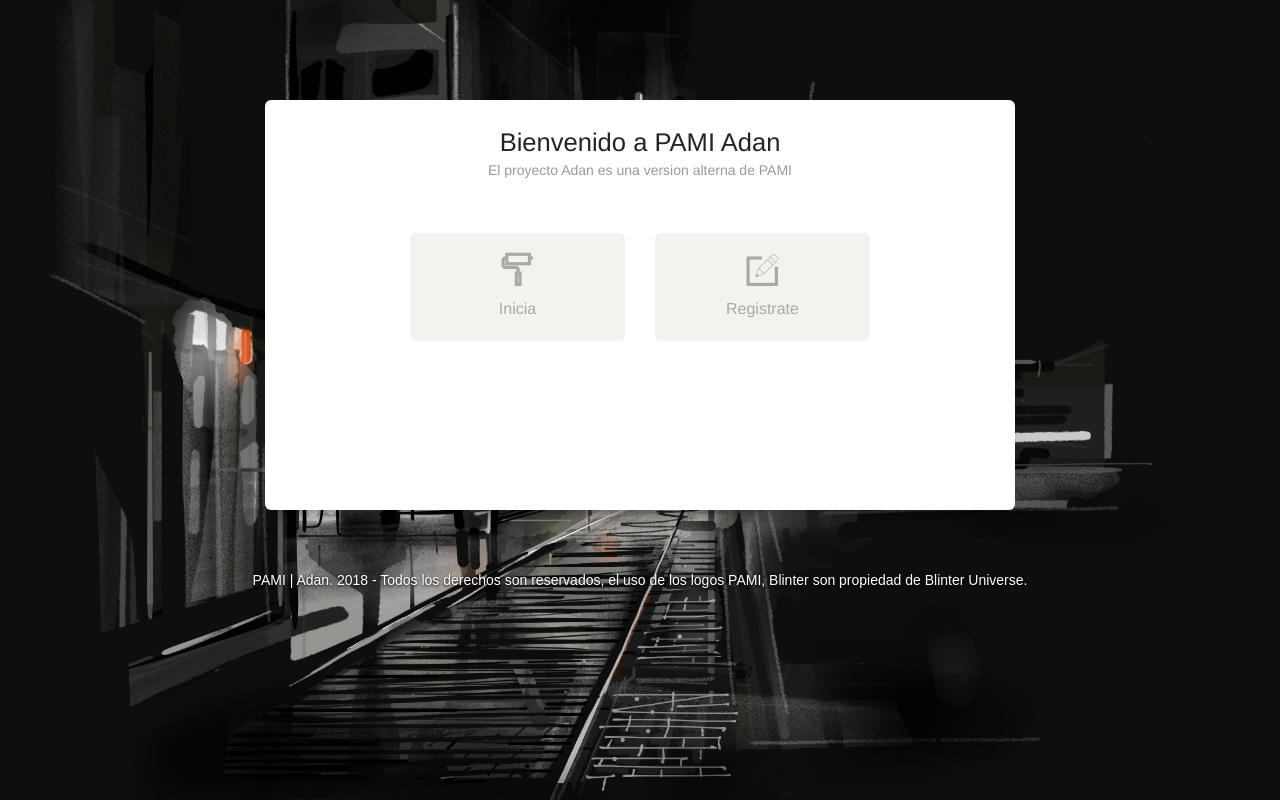
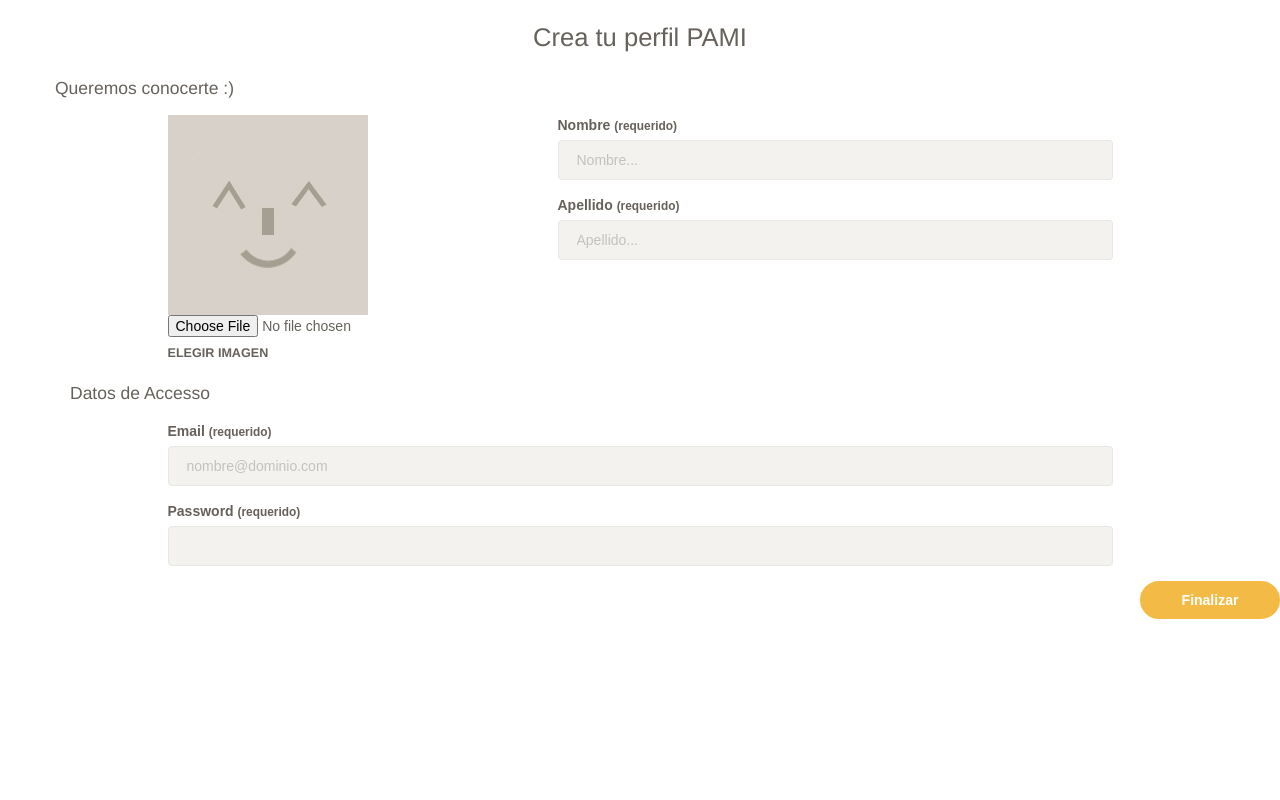
Before and after one commit to ViElectronicEntertainment/adan, a PHP site: page / in a window 1280 px wide. Run offline with PHP 8.4, Linux system fonts and the light colour scheme; some libraries are stand-ins or nearby versions; some web fonts are replaced.

Commit message:
0.0.0.2
Index

```diff
--- a/index.php
+++ b/index.php
@@ -1,5 +1,6 @@
 <!DOCTYPE html>
 <html lang="es">
+
 <head>
     <meta charset="utf-8" />
     <meta http-equiv="X-UA-Compatible" content="IE=edge,chrome=1" />
@@ -19,62 +20,61 @@
     <link href="assets/css/themify-icons.css" rel="stylesheet">
 </head>
 
+<head>
+    <title>Registro Alpha PAMI Adan</title>
+</head>
+
 <body>
-	<div class="image-container set-full-height" style="background-image: url('assets/img/paper-1.jpeg')">
-		<!--   Big container   -->
     <div class="container">
-	        <div class="row">
-		        <div class="col-sm-8 col-sm-offset-2">
-		            <!--      Wizard container        -->
-		            <div class="wizard-container">
-		                <div class="card wizard-card" data-color="orange" id="wizardProfile">
+        <form action="auth/registrar.php" method="POST">
             <div class="wizard-header text-center">
-		                		<h3 class="wizard-title">Bienvenido a PAMI Adan</h3>
-		                		<p class="category">El proyecto Adan es una version alterna de PAMI</p>
+                <h3 class="wizard-title">Crea tu perfil PAMI</h3>
             </div>
             <div class="row">
-                                <div class="col-sm-8 col-sm-offset-2">
-                                    <div class="col-sm-6">
-                                        <div class="choice" data-toggle="wizard-checkbox">
-                                            <a type="checkbox" name="jobb" value="Design" href="login.php">
-                                                <div class="card card-checkboxes card-hover-effect">
-                                                    <i class="ti-paint-roller"></i>
-													<p>Inicia</p>
-                                                </div></a>
+                <h5 class="info-text">Queremos conocerte :)</h5>
+                <div class="col-sm-4 col-sm-offset-1">
+                    <div class="picture-container">
+                        <div class="picture">
+                            <img src="assets/img/default-avatar.jpg" class="picture-src" id="wizardPicturePreview" title="" />
+                            <input type="file" id="userpicture" name="userpicture">
+                        </div>
+                        <h6>Elegir Imagen</h6>
                     </div>
                 </div>
                 <div class="col-sm-6">
-		                                <div class="choice" data-toggle="wizard-checkbox">
-		                                    <a type="checkbox" name="jobb" value="Code" href="registro.php">
-		                                    <div class="card card-checkboxes card-hover-effect">
-		                                        <i class="ti-pencil-alt"></i>
-												<p>Registrate</p>
-		                                    </div></a>
+                    <div class="form-group">
+                        <label>Nombre <small>(requerido)</small></label>
+                        <input name="name" type="text" class="form-control" placeholder="Nombre...">
+                    </div>
+                    <div class="form-group">
+                        <label>Apellido <small>(requerido)</small></label>
+                        <input name="lastname" type="text" class="form-control" placeholder="Apellido...">
+                    </div>
+                </div>
+                <div class="col-sm-10">
+                    <h5 class="info-text">Datos de Accesso</h5>
+                </div>
+                <div class="col-sm-10 col-sm-offset-1">
+                    <div class="form-group">
+                        <label>Email <small>(requerido)</small></label>
+                        <input name="email" type="email" class="form-control" placeholder="nombre@dominio.com">
+                    </div>
+                </div>
+                <div class="col-sm-10 col-sm-offset-1">
+                    <div class="form-group">
+                        <label>Password <small>(requerido)</small></label>
+                        <input name="password" type="password" class="form-control">
                     </div>
                 </div>
             </div>
     </div>
+    <div class="wizard-footer">
+        <div class="pull-right">
+            <input type='submit' class='btn btn-finish btn-fill btn-warning btn-wd' name='finish' value='Finalizar' />
         </div>
-		            </div> <!-- wizard container -->
+        <div class="clearfix"></div>
     </div>
-	    	</div><!-- end row -->
-		</div> <!--  big container -->
-
-	    <div class="footer">
-	        <div class="container text-center">
-	            PAMI | Adan. 2018 - Todos los derechos son reservados, el uso de los logos PAMI, Blinter son propiedad de Blinter Universe.</a>
-	        </div>
-	    </div>
-	</div>
-
+    </form>
 </body>
 
-	<!--   Core JS Files   -->
-	<script src="assets/js/jquery-2.2.4.min.js" type="text/javascript"></script>
-	<script src="assets/js/bootstrap.min.js" type="text/javascript"></script>
-	<script src="assets/js/jquery.bootstrap.wizard.js" type="text/javascript"></script>
-	<!--  Plugin for the Wizard -->
-	<script src="assets/js/paper-bootstrap-wizard.js" type="text/javascript"></script>
-	<!--  More information about jquery.validate here: http://jqueryvalidation.org/	 -->
-	<script src="assets/js/jquery.validate.min.js" type="text/javascript"></script>
 </html>
```
Lines whose indentation alone changed are shown as unchanged.
